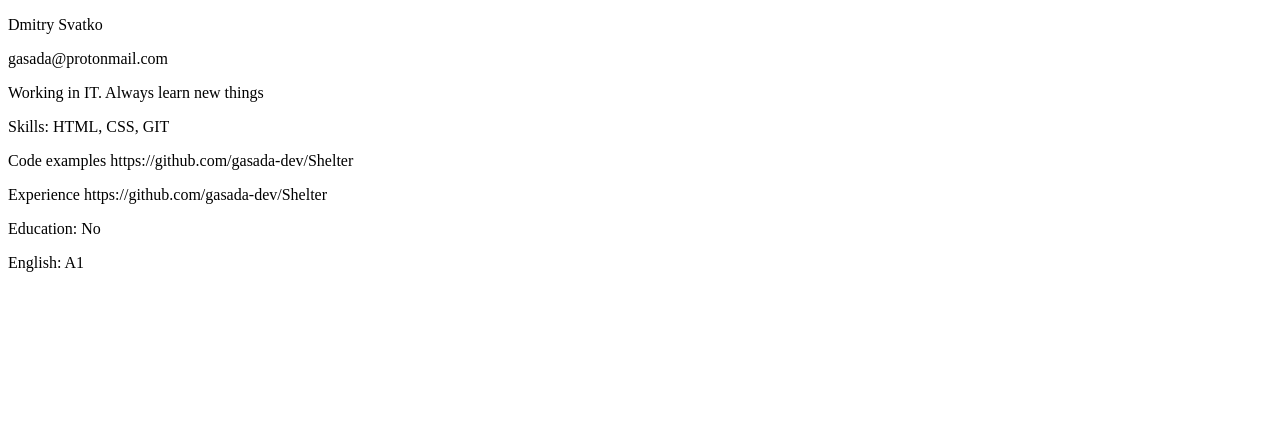
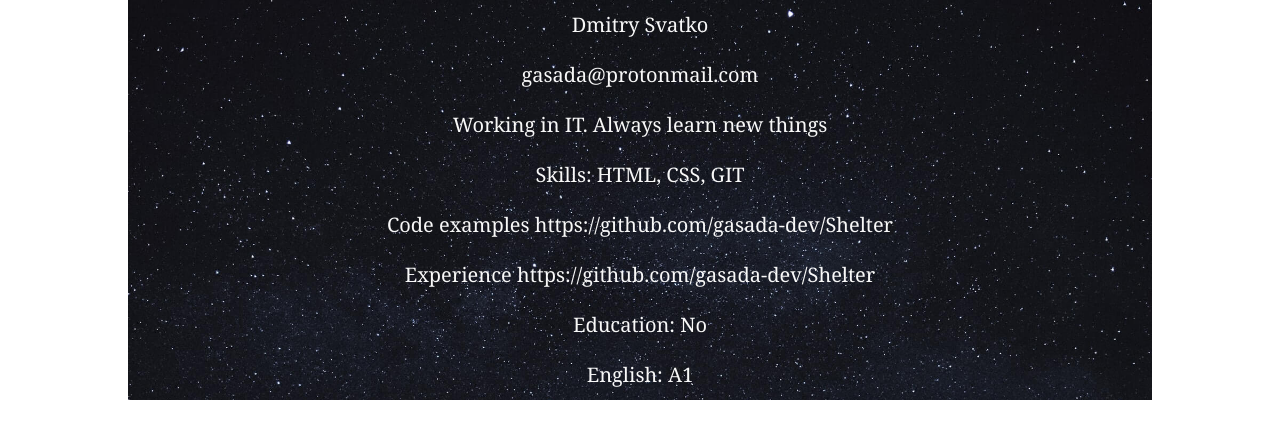
Before and after one commit to gasada-dev/rsschool-cv, a plain HTML site: page index.html in a window 1280 px wide. Drawn offline with Linux system fonts and the light colour scheme.

Commit message:
feat: add style.css and bg

```diff
--- /dev/null
+++ b/css/style.css
@@ -0,0 +1,80 @@
+* {
+	box-sizing: border-box;
+}
+html, body, div, span, applet, object, iframe,
+h1, h2, h3, h4, h5, h6, p, blockquote, pre,
+a, abbr, acronym, address, big, cite, code,
+del, dfn, em, img, ins, kbd, q, s, samp,
+small, strike, strong, sub, sup, tt, var,
+b, u, i, center,
+dl, dt, dd, ol, ul, li,
+fieldset, form, label, legend,
+table, caption, tbody, tfoot, thead, tr, th, td,
+article, aside, canvas, details, embed,
+figure, figcaption, footer, header, hgroup,
+menu, nav, output, ruby, section, summary,
+time, mark, audio, video {
+	margin: 0;
+	padding: 0;
+	border: 0;
+	font-size: 100%;
+	font: inherit;
+	vertical-align: baseline;
+}
+
+article, aside, details, figcaption, figure,
+footer, header, hgroup, menu, nav, section {
+	display: block;
+}
+body {
+	line-height: 1;
+}
+ol, ul {
+	list-style: none;
+}
+blockquote, q {
+	quotes: none;
+}
+blockquote:before, blockquote:after,
+q:before, q:after {
+	content: '';
+	content: none;
+}
+table {
+	border-collapse: collapse;
+	border-spacing: 0;
+}
+
+a{
+	text-decoration: none;
+	font-weight: 700;
+}
+input::-webkit-input-placeholder{
+	font-size: 14px;
+	line-height: 140%;
+	letter-spacing: 0px;
+}
+/* ------------------------------------------------------------------ */
+body {
+    font-family: Georgia, 'Times New Roman', Times, serif;
+
+}
+.wrapper {
+    max-width: 1024px;
+    margin: 0 auto;
+
+}
+.summary {
+
+    flex-direction: column;
+    justify-content: center;
+    align-items: center;
+    text-align: center;
+    background: url(../img/space.jpg);
+    background-size: cover;
+    background-repeat: no-repeat;
+    display: flex;
+    line-height: 50px;
+    font-size: 20px;
+    color: #f8f8f8;
+}
--- a/index.html
+++ b/index.html
@@ -5,6 +5,7 @@
     <meta charset="UTF-8">
     <meta name="viewport" content="width=device-width, initial-scale=1.0">
     <title>Summary</title>
+    <link rel="stylesheet" type="text/css" href="css/style.css">
 </head>
 
 <body>
```
Also changed, not shown: img/space.jpg (added).
